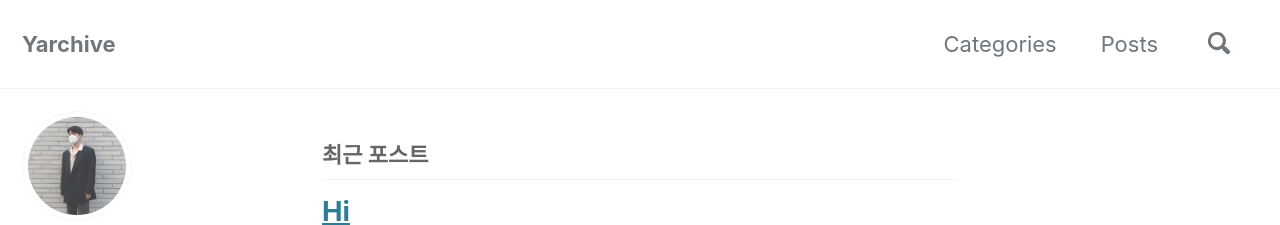
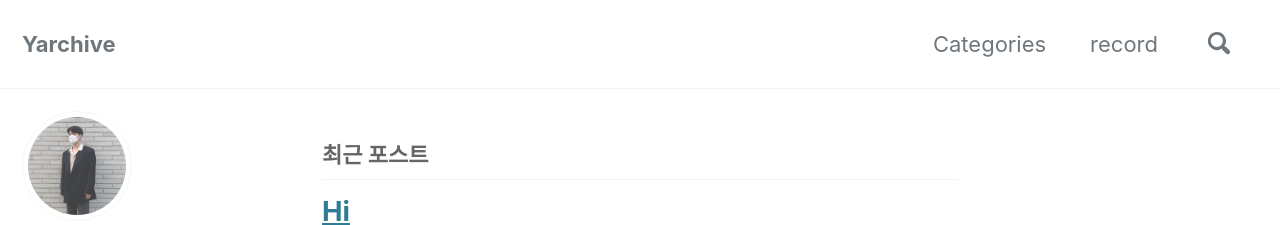
Before and after one commit to jonggleac/jonggleac.github.io, a Jekyll site: the page built from index.html, in a window 1280 px wide. Shown: the top 225 px of the page. Built offline with Jekyll 4.4.1, drawn with Linux system fonts in a browser that asks for light colours; cached includes are drawn as plain includes; nearby versions of some CDN libraries; the list of posts is cut into pages by our own code.

Commit message:
Update navigation.yml

```diff
--- a/_data/navigation.yml
+++ b/_data/navigation.yml
@@ -2,5 +2,5 @@
 main:
   - title: "Categories"
     url: /categories/
-  - title: "Posts"
-    url: /posts/
+  - title: "record"
+    url: /record/
```
